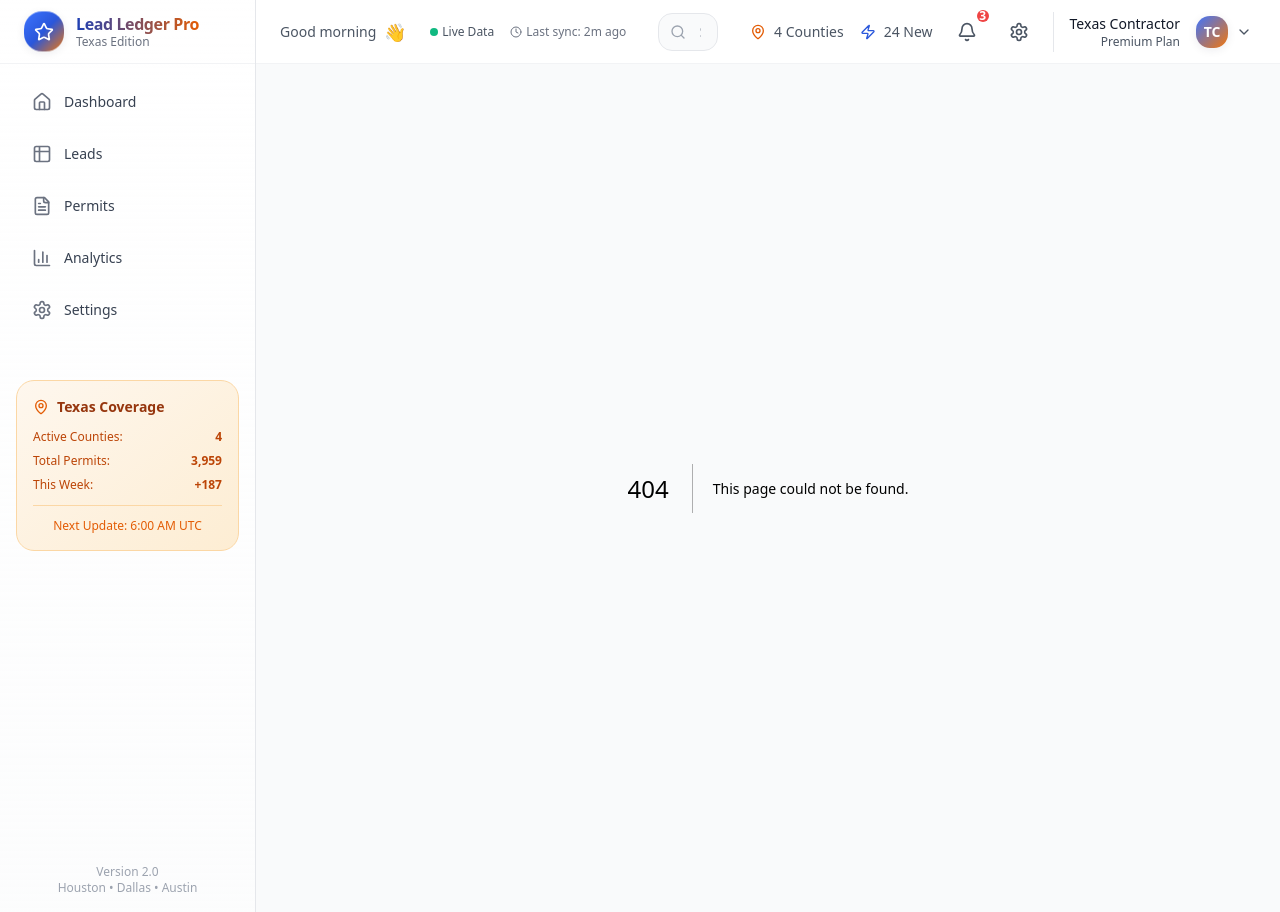
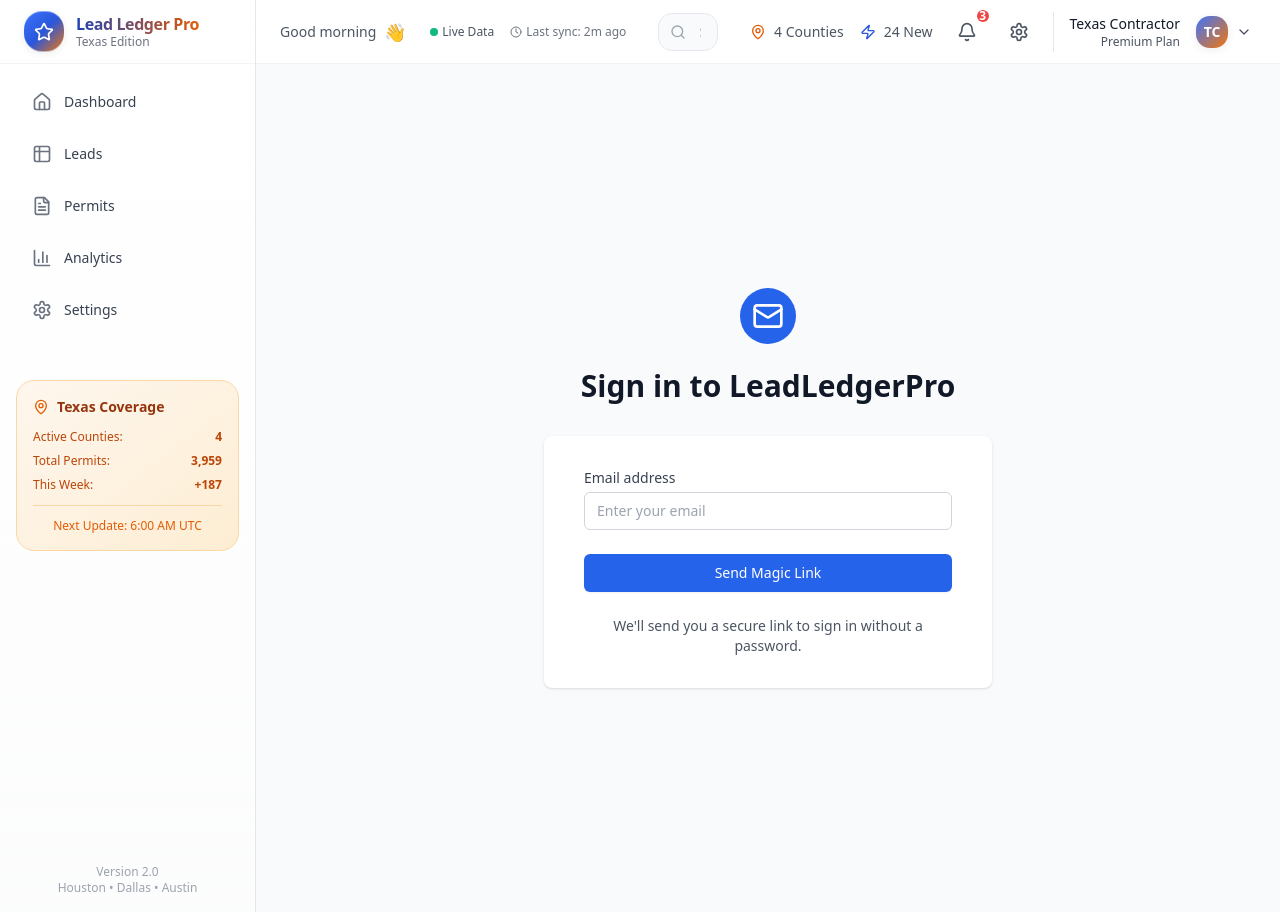
Before and after one commit to jtheoc80/Home-Services-Lead-Generation, a Next.js app in the folder frontend/: page /login in a window 1280 px wide. Before the commit this address had no page. Built offline with nearby package versions, Linux system fonts and the light colour scheme; no server answers.

Commit message:
Implement session protection middleware and login page
Co-authored-by: jtheoc80 <186781530+jtheoc80@users.noreply.github.com>

```diff
--- /dev/null
+++ b/frontend/app/login/page.tsx
@@ -0,0 +1,176 @@
+'use client'
+
+import { useState, useEffect, Suspense } from 'react'
+import { useRouter, useSearchParams } from 'next/navigation'
+import { supabase } from '@/lib/supabase-browser'
+import { Mail, AlertCircle, CheckCircle } from 'lucide-react'
+
+function LoginForm() {
+  const [email, setEmail] = useState('')
+  const [loading, setLoading] = useState(false)
+  const [message, setMessage] = useState('')
+  const [error, setError] = useState('')
+  const router = useRouter()
+  const searchParams = useSearchParams()
+  const redirectedFrom = searchParams.get('redirectedFrom')
+
+  useEffect(() => {
+    // Check if user is already logged in
+    const checkUser = async () => {
+      if (supabase) {
+        const { data: { session } } = await supabase.auth.getSession()
+        if (session) {
+          // User is already logged in, redirect to intended page or dashboard
+          const redirectTo = redirectedFrom || '/dashboard'
+          router.push(redirectTo)
+        }
+      }
+    }
+
+    checkUser()
+
+    // Listen for auth state changes
+    if (supabase) {
+      const {
+        data: { subscription },
+      } = supabase.auth.onAuthStateChange(async (event, session) => {
+        if (event === 'SIGNED_IN' && session) {
+          // User signed in successfully, redirect to intended page
+          const redirectTo = redirectedFrom || '/dashboard'
+          router.push(redirectTo)
+        }
+      })
+
+      return () => subscription.unsubscribe()
+    }
+  }, [router, redirectedFrom])
+
+  const handleSignIn = async (e: React.FormEvent) => {
+    e.preventDefault()
+
+    if (!supabase) {
+      setError('Authentication service is not available. Please check your configuration.')
+      return
+    }
+
+    setLoading(true)
+    setError('')
+    setMessage('')
+
+    try {
+      const { error } = await supabase.auth.signInWithOtp({
+        email,
+        options: {
+          emailRedirectTo: `${window.location.origin}/login${redirectedFrom ? `?redirectedFrom=${encodeURIComponent(redirectedFrom)}` : ''}`,
+        },
+      })
+
+      if (error) {
+        setError(error.message)
+      } else {
+        setMessage('Check your email for the login link!')
+      }
+    } catch (err) {
+      setError('An unexpected error occurred. Please try again.')
+    } finally {
+      setLoading(false)
+    }
+  }
+
+  return (
+    <div className="min-h-screen bg-gray-50 flex flex-col justify-center py-12 sm:px-6 lg:px-8">
+      <div className="sm:mx-auto sm:w-full sm:max-w-md">
+        <div className="flex justify-center">
+          <div className="bg-blue-600 text-white p-3 rounded-full">
+            <Mail className="h-8 w-8" />
+          </div>
+        </div>
+        <h2 className="mt-6 text-center text-3xl font-extrabold text-gray-900">
+          Sign in to LeadLedgerPro
+        </h2>
+        {redirectedFrom && (
+          <p className="mt-2 text-center text-sm text-gray-600">
+            Please sign in to access{' '}
+            <span className="font-medium text-blue-600">{redirectedFrom}</span>
+          </p>
+        )}
+      </div>
+
+      <div className="mt-8 sm:mx-auto sm:w-full sm:max-w-md">
+        <div className="bg-white py-8 px-4 shadow sm:rounded-lg sm:px-10">
+          <form className="space-y-6" onSubmit={handleSignIn}>
+            <div>
+              <label htmlFor="email" className="block text-sm font-medium text-gray-700">
+                Email address
+              </label>
+              <div className="mt-1">
+                <input
+                  id="email"
+                  name="email"
+                  type="email"
+                  autoComplete="email"
+                  required
+                  value={email}
+                  onChange={(e) => setEmail(e.target.value)}
+                  className="appearance-none block w-full px-3 py-2 border border-gray-300 rounded-md placeholder-gray-400 focus:outline-none focus:ring-blue-500 focus:border-blue-500 sm:text-sm"
+                  placeholder="Enter your email"
+                />
+              </div>
+            </div>
+
+            {error && (
+              <div className="flex items-center space-x-2 text-red-600 bg-red-50 p-3 rounded-md">
+                <AlertCircle className="h-5 w-5" />
+                <span className="text-sm">{error}</span>
+              </div>
+            )}
+
+            {message && (
+              <div className="flex items-center space-x-2 text-green-600 bg-green-50 p-3 rounded-md">
+                <CheckCircle className="h-5 w-5" />
+                <span className="text-sm">{message}</span>
+              </div>
+            )}
+
+            <div>
+              <button
+                type="submit"
+                disabled={loading}
+                className="w-full flex justify-center py-2 px-4 border border-transparent rounded-md shadow-sm text-sm font-medium text-white bg-blue-600 hover:bg-blue-700 focus:outline-none focus:ring-2 focus:ring-offset-2 focus:ring-blue-500 disabled:opacity-50 disabled:cursor-not-allowed"
+              >
+                {loading ? 'Sending...' : 'Send Magic Link'}
+              </button>
+            </div>
+          </form>
+
+          <div className="mt-6">
+            <div className="text-center text-sm text-gray-600">
+              We&apos;ll send you a secure link to sign in without a password.
+            </div>
+          </div>
+        </div>
+      </div>
+    </div>
+  )
+}
+
+export default function LoginPage() {
+  return (
+    <Suspense fallback={
+      <div className="min-h-screen bg-gray-50 flex flex-col justify-center py-12 sm:px-6 lg:px-8">
+        <div className="sm:mx-auto sm:w-full sm:max-w-md">
+          <div className="flex justify-center">
+            <div className="bg-blue-600 text-white p-3 rounded-full">
+              <Mail className="h-8 w-8" />
+            </div>
+          </div>
+          <h2 className="mt-6 text-center text-3xl font-extrabold text-gray-900">
+            Loading...
+          </h2>
+        </div>
+      </div>
+    }>
+      <LoginForm />
+    </Suspense>
+  )
+}
```
Also changed, not shown: frontend/middleware.ts (added, +80 -0 lines).
